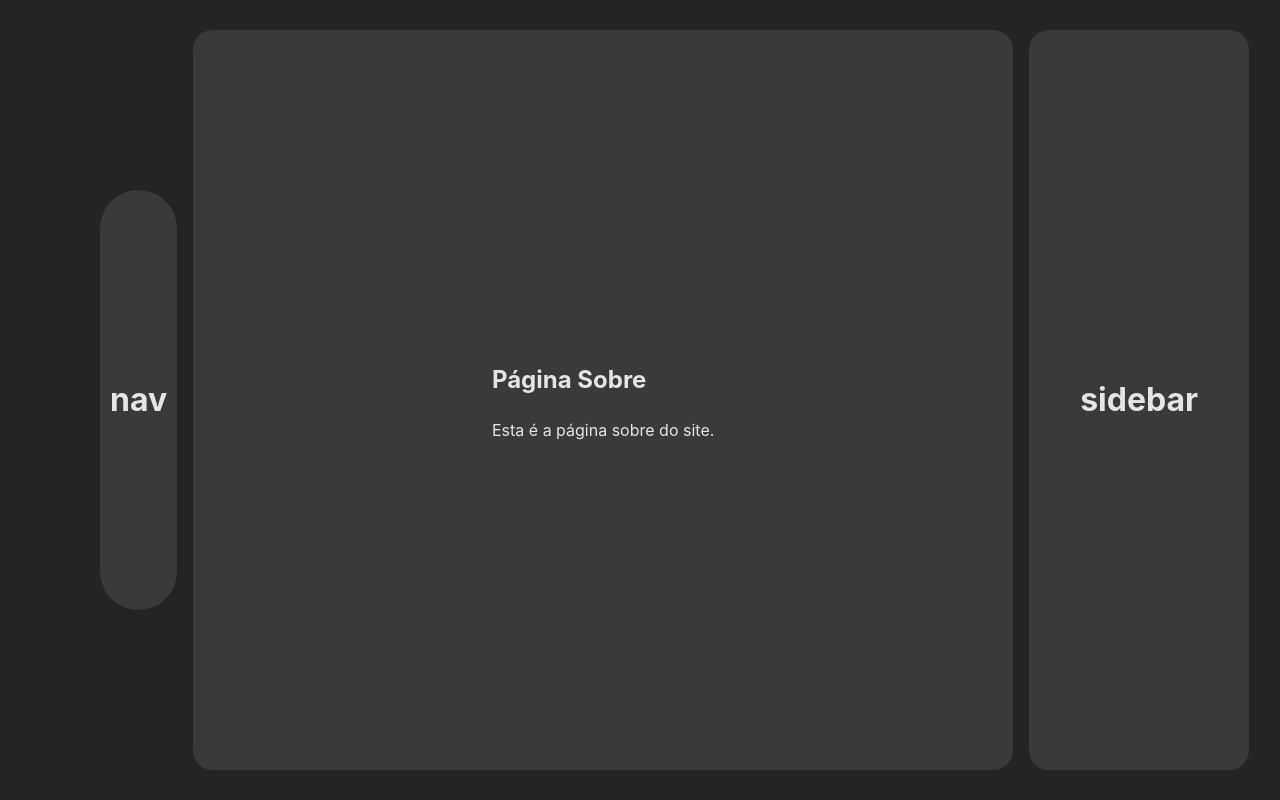
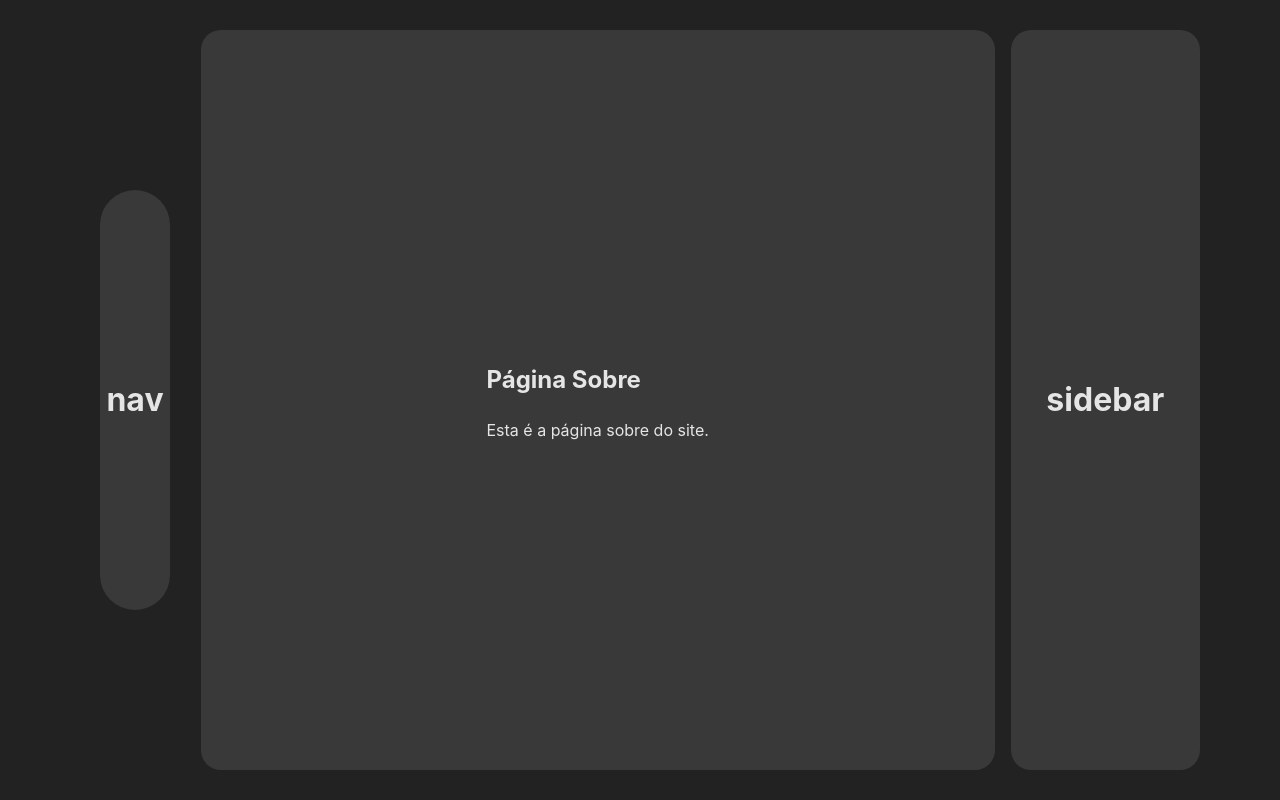
Before and after one commit to Roj10/Portif-lio-proficional, a React (Vite) app in the folder portifolio proficional/: page / in a window 1280 px wide. Built offline with nearby package versions, Linux system fonts and the light colour scheme.

Commit message:
ajuste do css 3 e ajuste na grid

```diff
--- a/portifolio proficional/src/App.css
+++ b/portifolio proficional/src/App.css
@@ -9,57 +9,55 @@ body {
     align-items: center;
     height: 100vh;
     margin: 0;
+    background-color: #222; /* Apenas para visualizar melhor */
 }
 
 .container {
-    display: grid;
-    grid-template-columns: 1fr 1fr 1fr 1fr;
-    grid-template-rows: 0.2fr 1.5fr 1.2fr 0.8fr;
+    display: grid; /* 🔹 Usa apenas grid */
+    grid-template-columns: 1fr 3fr 3fr 3fr 2fr;
+    grid-template-rows: 1fr 1fr 1fr 1fr;
     grid-template-areas:
-        "nav box box sidebar"
-        "nav box box sidebar"
-        "nav box box sidebar"
-        "nav box box sidebar";
+        "nav box box box sidebar"
+        "nav box box box sidebar"
+        "nav box box box sidebar"
+        "nav box box box sidebar";
     grid-gap: 1rem;
 
-    max-width: 1080px;
-    max-height: 720px;
-    flex-direction: reverow;
-    display: flex;
-    align-items: center;
+    width: 100%; /* 🔹 Permite que o grid se ajuste */
+    min-width: 1080px;
 }
 
 .nav {
     display: flex;
-    background-color: rgba(255, 255, 255, 0.100);
+    background-color: rgba(255, 255, 255, 0.1);
     grid-area: nav;
     justify-content: center;
     align-items: center;
     border-radius: 50px;
     padding: 10px;
-    min-height: 400px;
+    margin: 10rem 0rem 10rem 0rem;
+    max-width: 50px;
 }
 
 .box {
     display: flex;
-    background-color: rgba(255, 255, 255, 0.100);
+    background-color: rgba(255, 255, 255, 0.1);
     grid-area: box;
     justify-content: center;
     align-items: center;
     border-radius: 20px;
     padding: 10px;
     min-height: 720px;
-    min-width: 800px;
 }
 
 .sidebar {
     display: flex;
-    background-color: rgba(255, 255, 255, 0.100);
+    background-color: rgba(255, 255, 255, 0.1);
     grid-area: sidebar;
     justify-content: center;
     align-items: center;
     border-radius: 20px;
     padding: 10px;
     min-height: 720px;
-    min-width: 200px;
+    width: 100%;
 }
```
